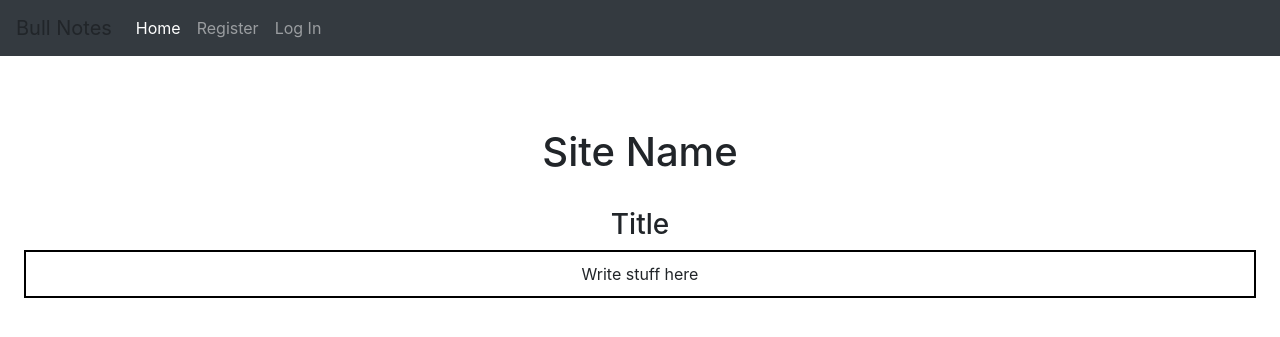
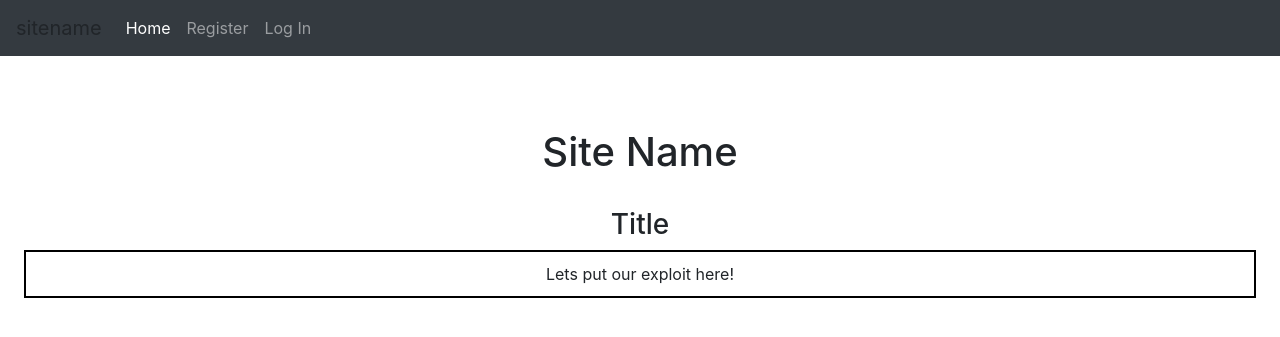
Before and after one commit to sharkmoos/Build-a-CTF_Event, a Python web app: template docker/flask/templates/admin.html in a window 1280 px wide. Shown: the top 337 px of the page. Run offline with Jinja, Linux system fonts and the light colour scheme; the template is opened without the code that fills it, so the values that code supplies are empty.

Commit message:
completed functionality

```diff
--- /dev/null
+++ b/docker/flask/requirments.txt
@@ -0,0 +1,6 @@
+flask
+gunicorn
+requests
+pycryptodome
+cryptography
+flask_sqlalchemy
--- a/docker/flask/templates/admin.html
+++ b/docker/flask/templates/admin.html
@@ -3,7 +3,7 @@
 <div class="starter-template">
   <h1>Site Name</h1>
     <h3>Title</h3>
-    <p style="padding: 10px; border: 2px solid black;">Write stuff here  </p>
+    <p style="padding: 10px; border: 2px solid black;">Lets put our exploit here! </p>
 </div>
 </main>
 {% endblock content %}
--- a/docker/flask/templates/home.html
+++ b/docker/flask/templates/home.html
@@ -22,7 +22,7 @@
 
   <body>
     <nav class="navbar navbar-expand-md navbar-dark bg-dark fixed-top">
-      <a class="navbar-brand"> Bull Notes</a>
+      <a class="navbar-brand">sitename</a>
       <button class="navbar-toggler" type="button" data-toggle="collapse" data-target="#navbarsExampleDefault" aria-controls="navbarsExampleDefault" aria-expanded="false" aria-label="Toggle navigation">
         <span class="navbar-toggler-icon"></span>
       </button>
```
Also changed, not shown: docker/flask/static/logo.jpg (added), 2 other files.
